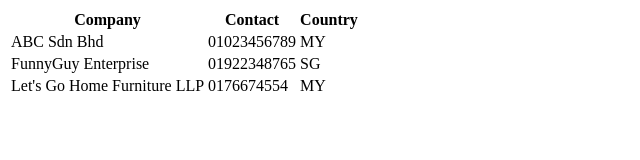
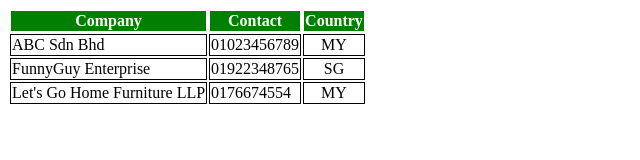
Before and after one commit to fadlynazmi/fadlynazmi.github.io, a plain HTML site: page css3-challenge.html in a window 1280 px wide. Shown: the whole page, without its empty margins (0-640 px from the left). Drawn offline with Linux system fonts and the light colour scheme.

Commit message:
Update css3-challenge.html

```diff
--- a/css3-challenge.html
+++ b/css3-challenge.html
@@ -1,7 +1,7 @@
 <html>
   <head>
     <title> CSS3 Challenge </title>
-    <link rel=“stylesheet”  type=“text/css”  href=“style.css”  />
+    <link rel="stylesheet" type="text/css" href="style.css" />
   </head>
   <body>
     <table>
```
